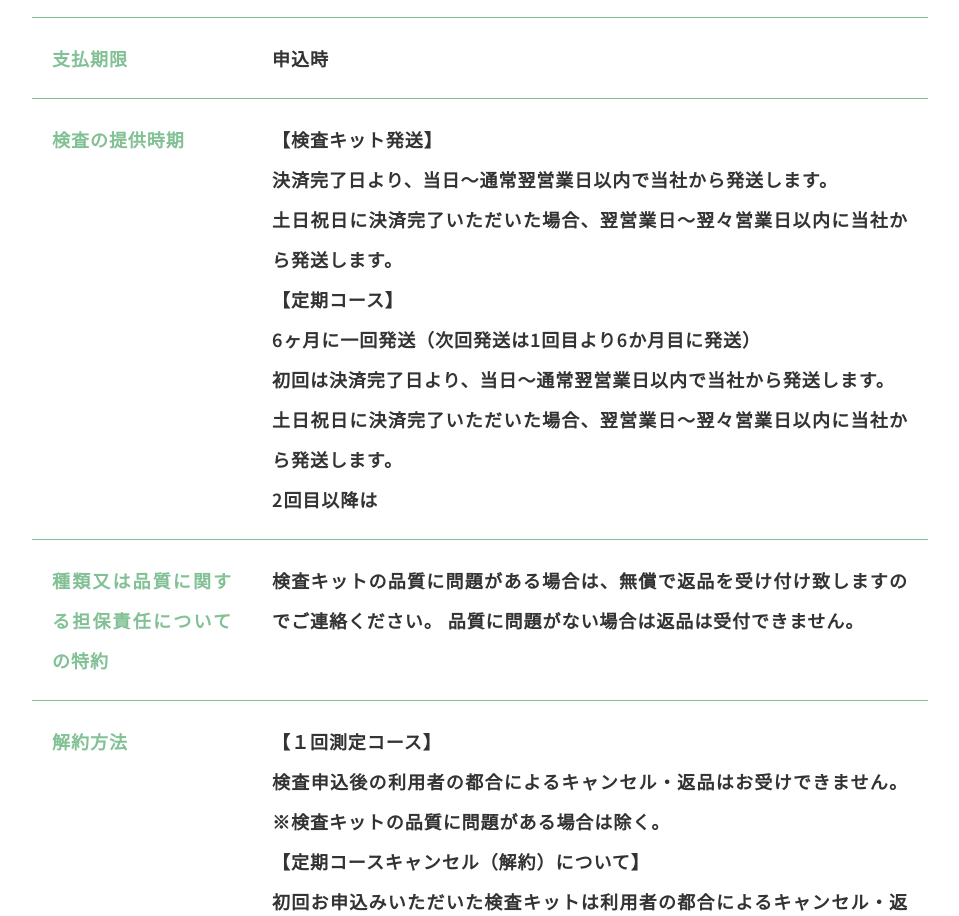
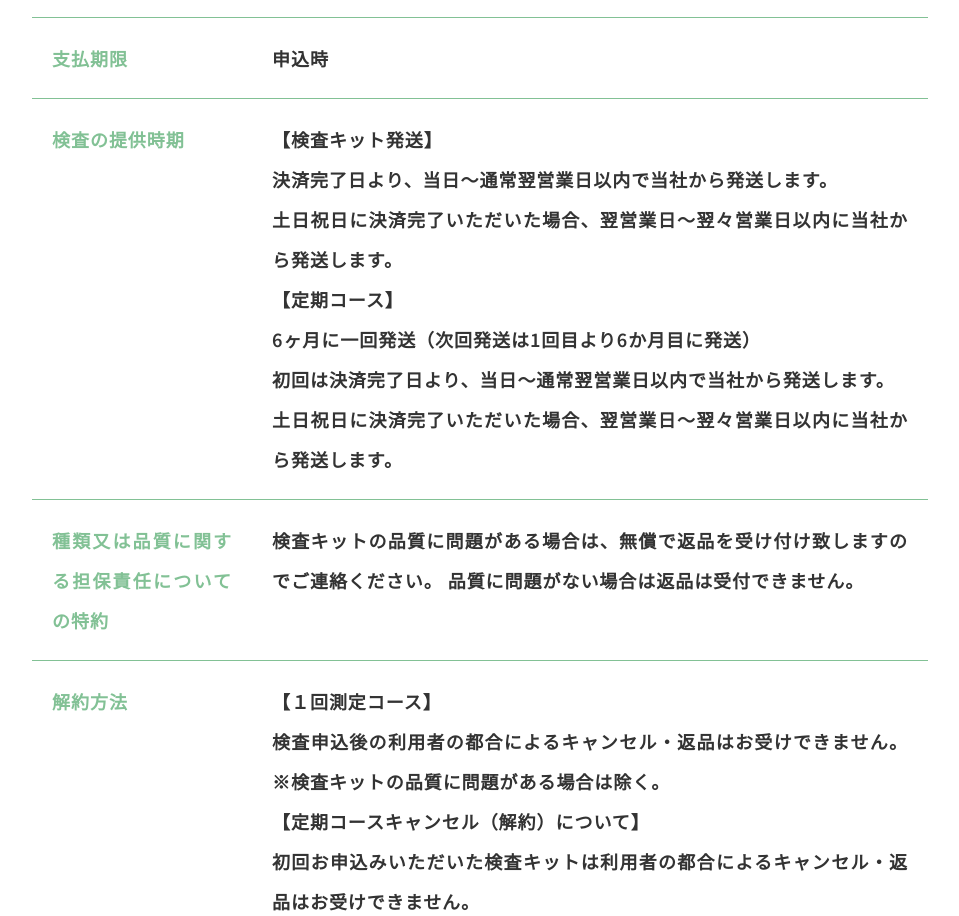
Before and after one commit to sumamin-inc-organization/Pstage, a website built with webpack: page src/html/tokusho.html in a window 1280 px wide. Shown: the part 1184-2100 px from the top of the page, without its empty margins (160-1119 px from the left). Built offline with nearby package versions, Linux system fonts and the light colour scheme.

Commit message:
特商法内容修正

```diff
--- a/src/html/tokusho.html
+++ b/src/html/tokusho.html
@@ -101,8 +101,7 @@
                                         【定期コース】<br>
                                         6ヶ月に一回発送（次回発送は1回目より6か月目に発送）<br>
                                         初回は決済完了日より、当日～通常翌営業日以内で当社から発送します。<br>
-                                        土日祝日に決済完了いただいた場合、翌営業日～翌々営業日以内に当社から発送します。<br>
-                                        2回目以降は
+                                        土日祝日に決済完了いただいた場合、翌営業日～翌々営業日以内に当社から発送します。
                                     </td>
                                 </tr>
                                 <tr>
```
